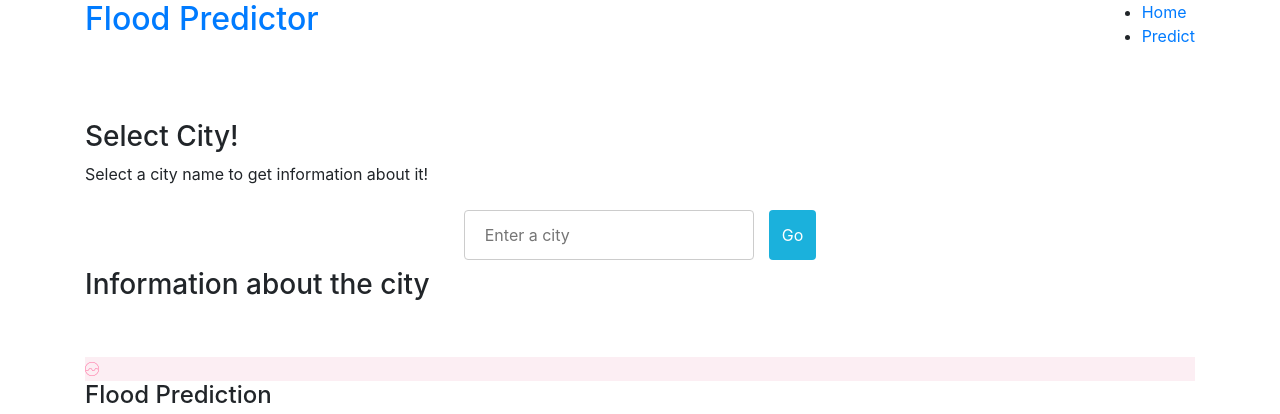
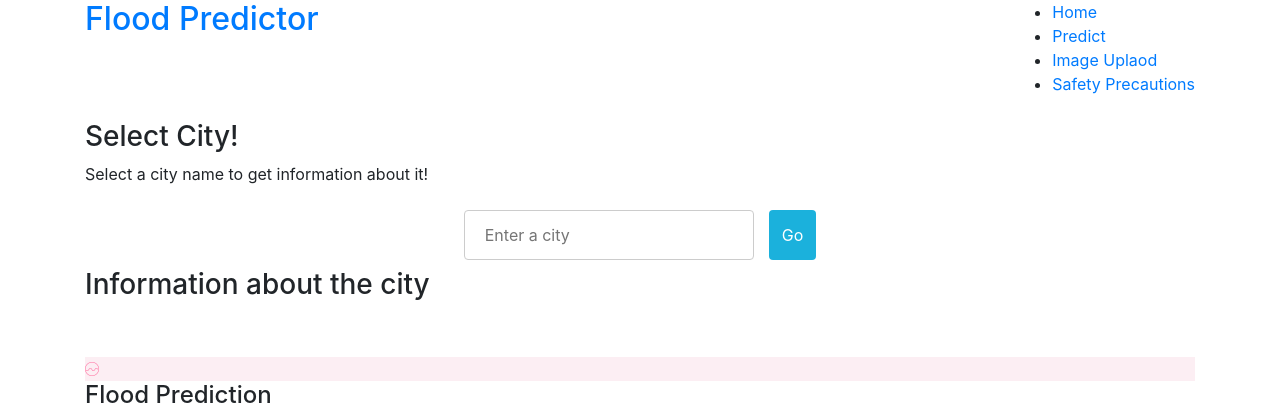
Before and after one commit to hparekh72/VH-21-21-Runtime-Terror, a Flask app: page /predicts.html in a window 1280 px wide. Shown: the top 414 px of the page. Run offline with Flask 2, Linux system fonts and the light colour scheme; parts of the project's set-up code (start-up, migrations or seed data) failed here and were passed over; some libraries are stand-ins or nearby versions; some web fonts are replaced.

Commit message:
Predicts

```diff
--- a/Flood Predictor/Flood Predictor/templates/predicts.html
+++ b/Flood Predictor/Flood Predictor/templates/predicts.html
@@ -99,10 +99,13 @@
 
         <nav class="main-nav float-right d-none d-lg-block">
           <ul>
-            <li><a href="index.html">Home</a></li>
-            <li class="active"><a href="predicts.html">Predict</a></li>
+            <li class="active"><a href="index.html">Home</a></li>
+            <li><a href="predicts.html">Predict</a></li>
+            <li><a href="file.html">Image Uplaod</a></li>
+            <li><a href="safety.html">Safety Precautions</a></li>
           </ul>
         </nav>
+        <!-- .main-nav -->
       </div>
     </header>
 
```
